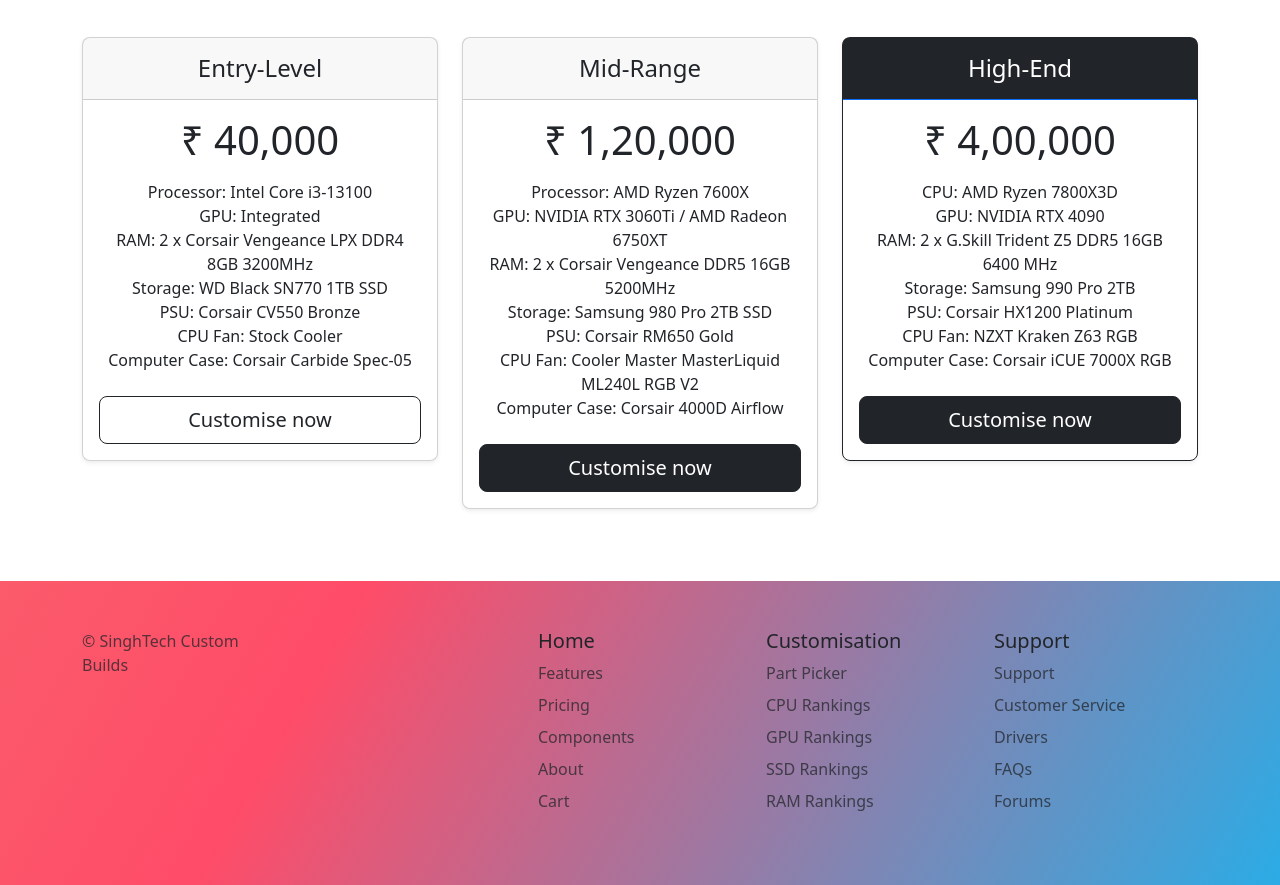
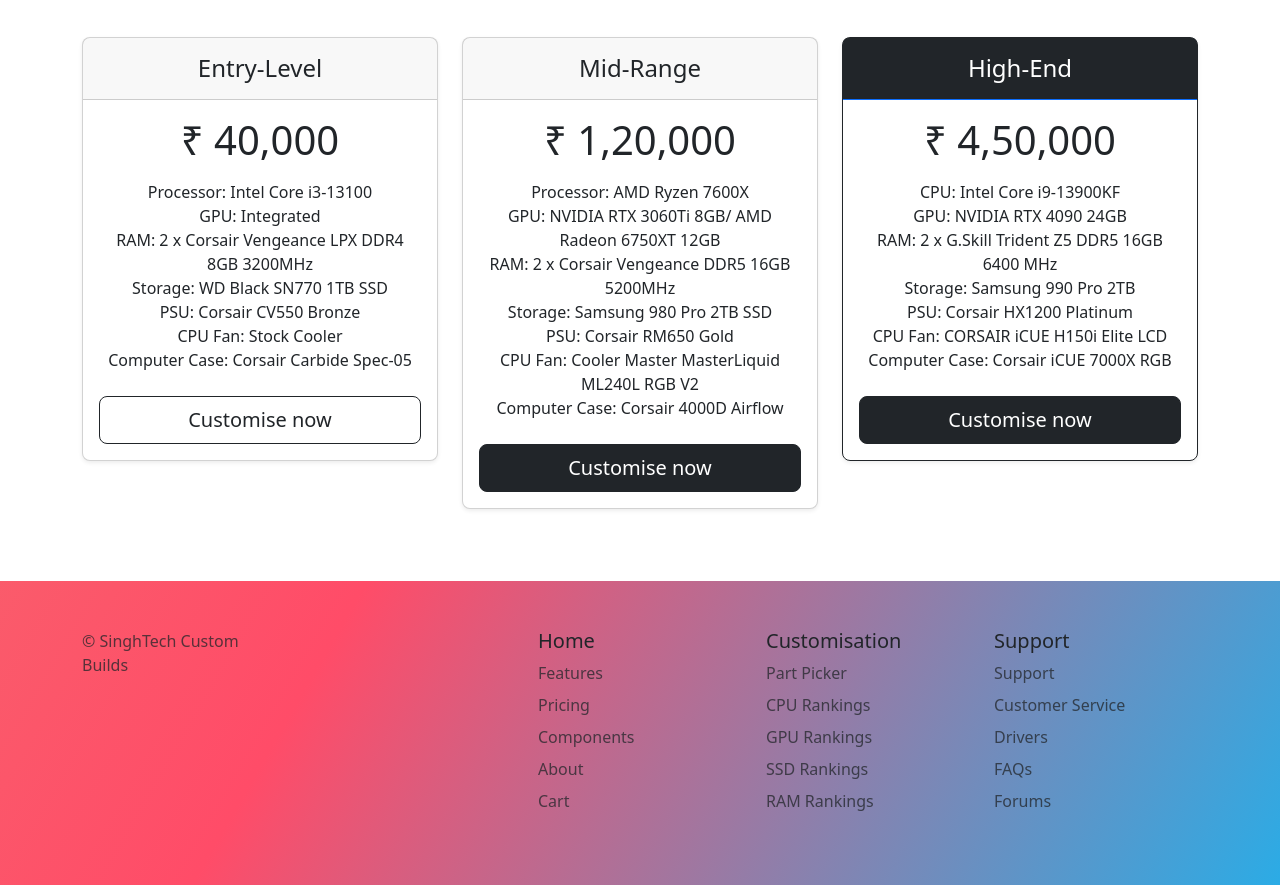
Before and after one commit to Manvendra2509/SinghTech-Custom-Builds, a plain HTML site: page index.html in a window 1280 px wide. Shown: the part 1690-2575 px from the top of the page. Drawn offline with nearby package versions, Linux system fonts and the light colour scheme.

Commit message:
Updated specs

```diff
--- a/index.html
+++ b/index.html
@@ -246,7 +246,7 @@
                 <h1 class="card-title pricing-card-title">₹ 1,20,000</h1>
                 <ul class="list-unstyled mt-3 mb-4">
                   <li>Processor: AMD Ryzen 7600X</li>
-                  <li>GPU: NVIDIA RTX 3060Ti / AMD Radeon 6750XT</li>
+                  <li>GPU: NVIDIA RTX 3060Ti 8GB/ AMD Radeon 6750XT 12GB</li>
                   <li>RAM: 2 x Corsair Vengeance DDR5 16GB 5200MHz</li>
                   <li>Storage: Samsung 980 Pro 2TB SSD</li>
                   <li>PSU: Corsair RM650 Gold</li>
@@ -265,14 +265,14 @@
                 <h4 class="my-0 fw-normal">High-End</h4>
               </div>
               <div class="card-body">
-                <h1 class="card-title pricing-card-title">₹ 4,00,000</h1>
+                <h1 class="card-title pricing-card-title">₹ 4,50,000</h1>
                 <ul class="list-unstyled mt-3 mb-4">
-                  <li>CPU: AMD Ryzen 7800X3D</li>
-                  <li>GPU: NVIDIA RTX 4090</li>
+                  <li>CPU: Intel Core i9-13900KF</li>
+                  <li>GPU: NVIDIA RTX 4090 24GB</li>
                   <li>RAM: 2 x G.Skill Trident Z5 DDR5 16GB 6400 MHz</li>
                   <li>Storage: Samsung 990 Pro 2TB</li>
                   <li>PSU: Corsair HX1200 Platinum</li>
-                  <li>CPU Fan: NZXT Kraken Z63 RGB</li>
+                  <li>CPU Fan: CORSAIR iCUE H150i Elite LCD</li>
                   <li>Computer Case: Corsair iCUE 7000X RGB</li>
                 </ul>
                 <button type="button" class="w-100 btn btn-lg btn-dark">
```
